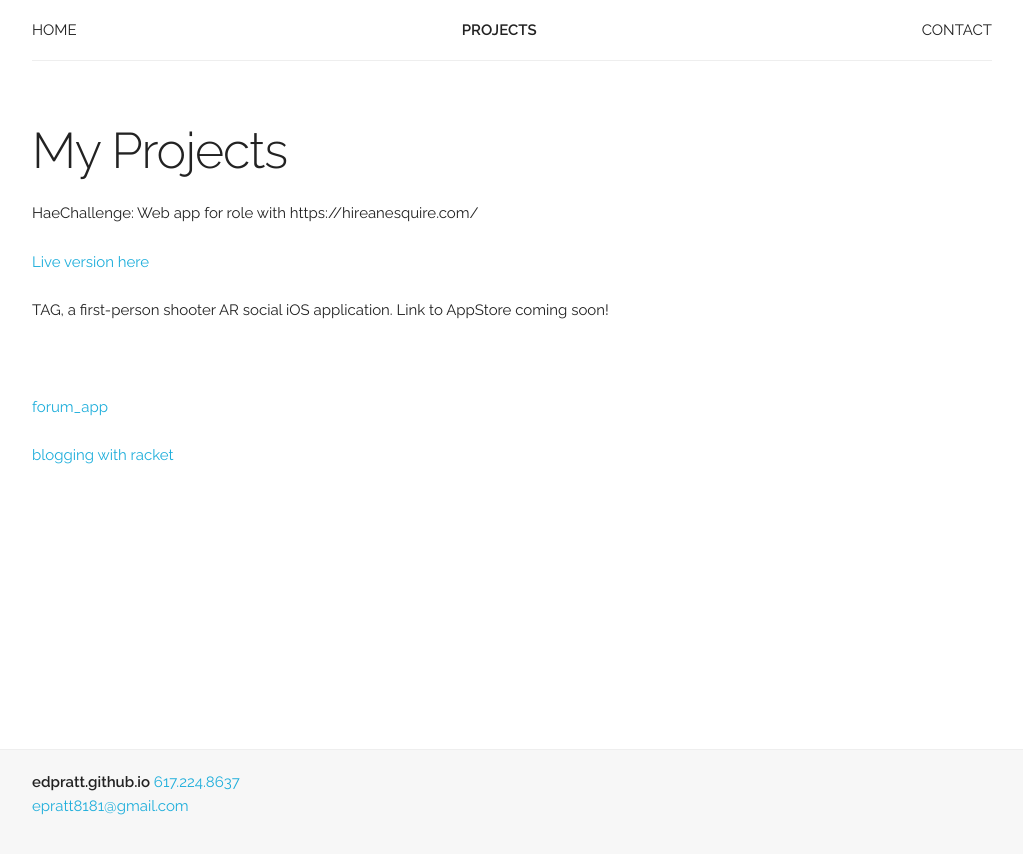
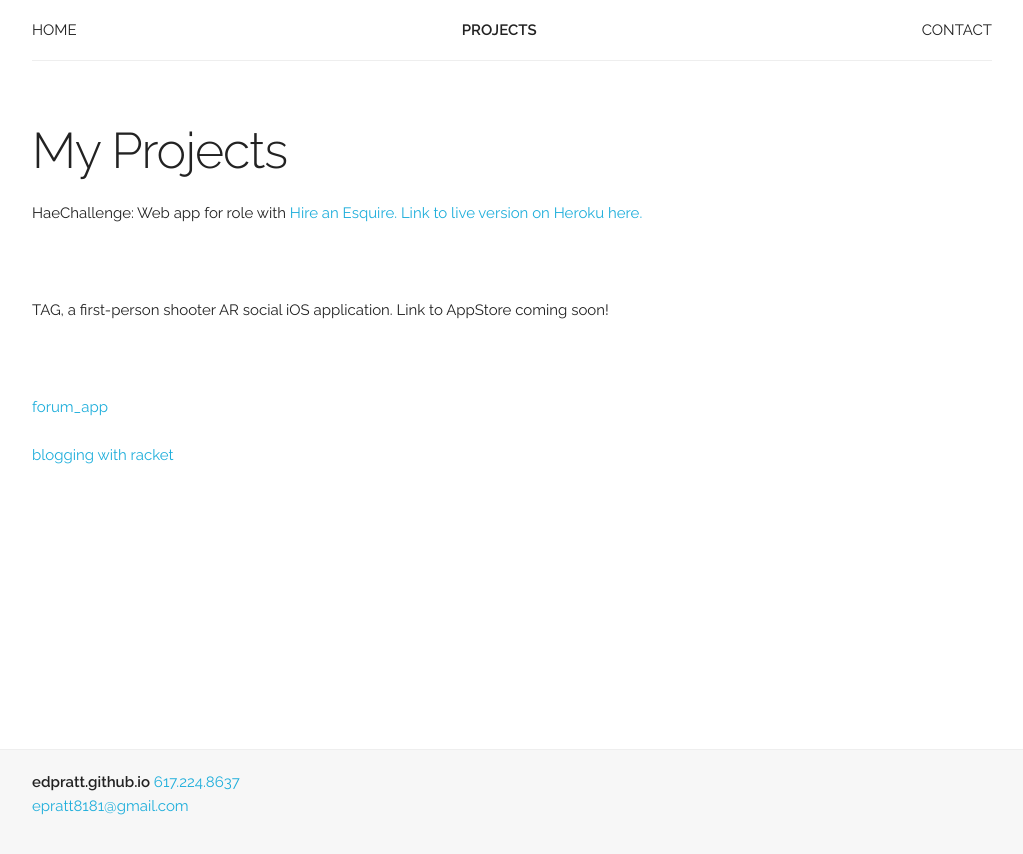
Before and after one commit to edPratt/edpratt.github.io, a Jekyll site: the page built from projects/index.html, in a window 1280 px wide. Shown: the top 854 px of the page, without its empty margins (128-1151 px from the left). Built offline with Jekyll 4.4.1, drawn with Linux system fonts in a browser that asks for light colours.

Commit message:
add proj

```diff
--- a/projects/index.html
+++ b/projects/index.html
@@ -7,8 +7,7 @@ title: My Projects
 	<div class="content-section">
 		<h1>My Projects</h1>
 
-    <p>HaeChallenge: Web app for role with https://hireanesquire.com/</p>
-    <a href="https://morning-savannah-51317.herokuapp.com/">Live version here</a>
+    <p>HaeChallenge: Web app for role with <a href="https://hireanesquire.com">Hire an Esquire. Link to live version on Heroku <a href="https://morning-savannah-51317.herokuapp.com/">here.</a></p>
     <br>
     </br>
 
```
